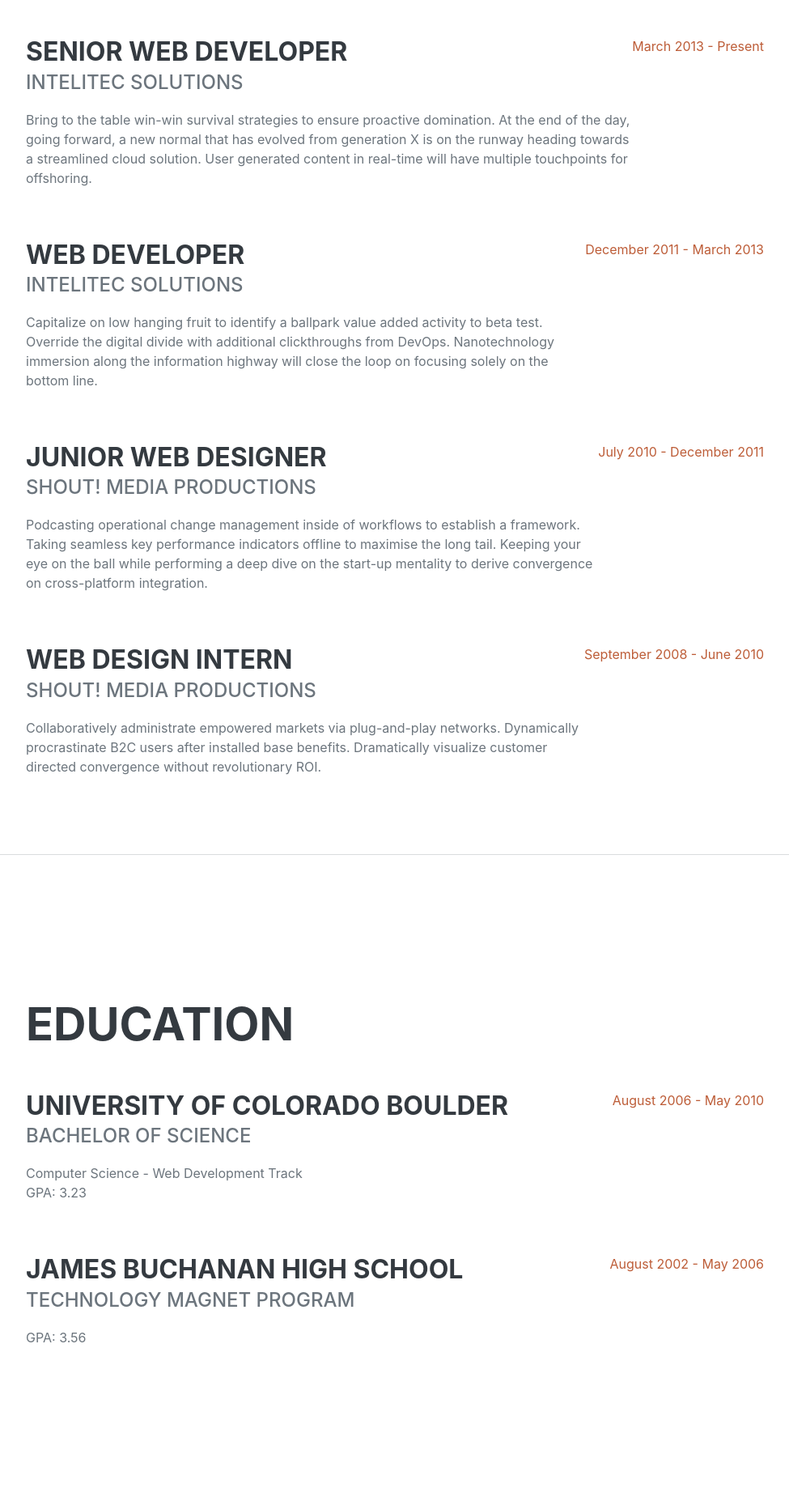
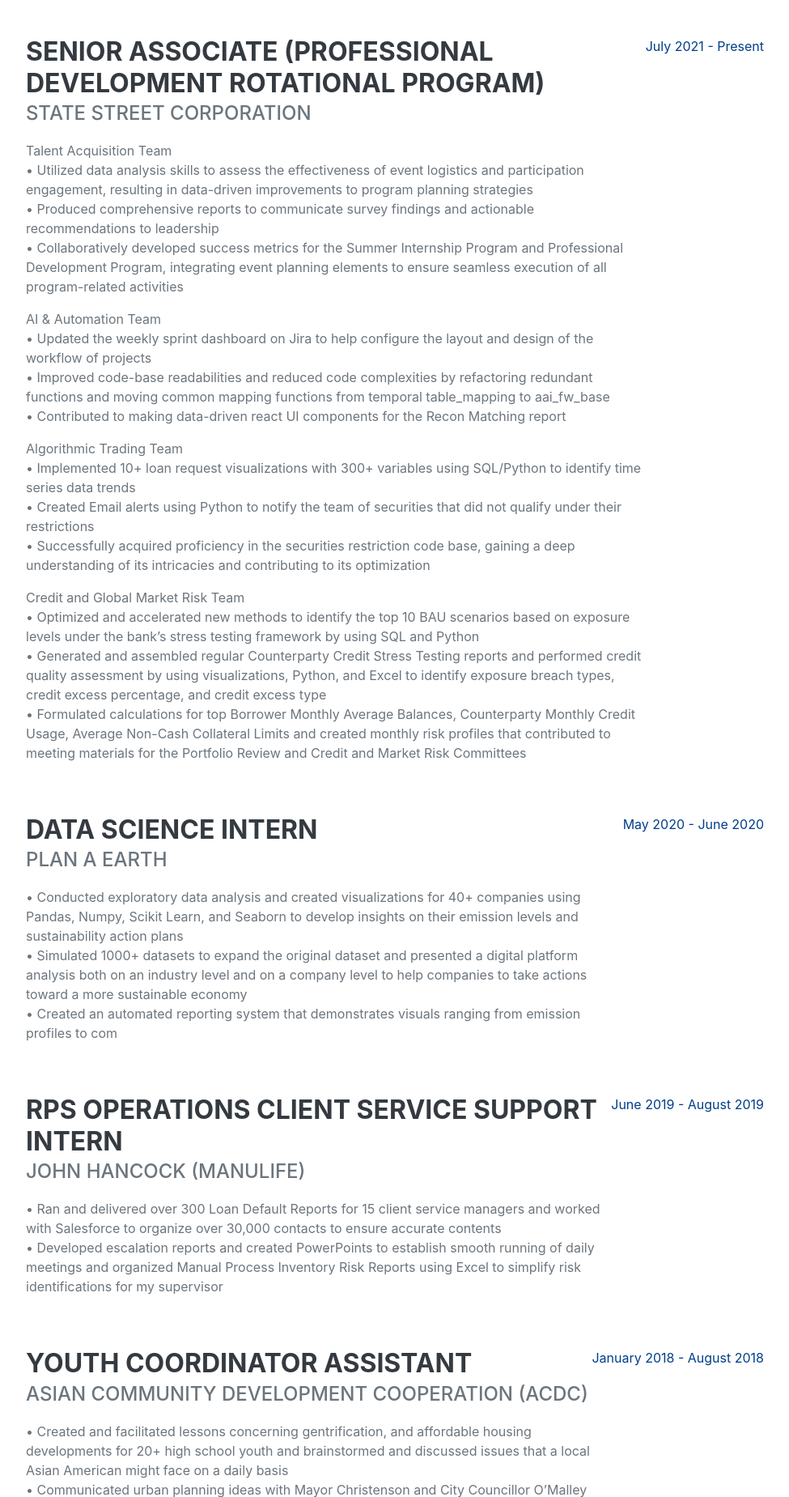
Before and after one commit to ymao21/ymao21.github.io, a website: page dist/index.html in a window 1280 px wide. Shown: the part 951-2800 px from the top of the page at 81% size, without its empty margins (288-1263 px from the left). Drawn offline with nearby package versions, Linux system fonts and the light colour scheme; a web font is replaced by a local one.

Commit message:
about experience and education

```diff
--- a/dist/index.html
+++ b/dist/index.html
@@ -5,7 +5,7 @@
         <meta name="viewport" content="width=device-width, initial-scale=1, shrink-to-fit=no" />
         <meta name="description" content="" />
         <meta name="author" content="" />
-        <title>Resume - Start Bootstrap Theme</title>
+        <title>Yining Mao</title>
         <link rel="icon" type="image/x-icon" href="assets/img/favicon.ico" />
         <!-- Font Awesome icons (free version)-->
         <script src="https://use.fontawesome.com/releases/v6.3.0/js/all.js" crossorigin="anonymous"></script>
@@ -19,7 +19,7 @@
         <!-- Navigation-->
         <nav class="navbar navbar-expand-lg navbar-dark bg-primary fixed-top" id="sideNav">
             <a class="navbar-brand js-scroll-trigger" href="#page-top">
-                <span class="d-block d-lg-none">Clarence Taylor</span>
+                <span class="d-block d-lg-none">Yining Mao</span>
                 <span class="d-none d-lg-block"><img class="img-fluid img-profile rounded-circle mx-auto mb-2" src="assets/img/profile.jpg" alt="..." /></span>
             </a>
             <button class="navbar-toggler" type="button" data-bs-toggle="collapse" data-bs-target="#navbarResponsive" aria-controls="navbarResponsive" aria-expanded="false" aria-label="Toggle navigation"><span class="navbar-toggler-icon"></span></button>
@@ -40,19 +40,20 @@
             <section class="resume-section" id="about">
                 <div class="resume-section-content">
                     <h1 class="mb-0">
-                        Clarence
-                        <span class="text-primary">Taylor</span>
+                        Yining
+                        <span class="text-primary">Mao</span>
                     </h1>
                     <div class="subheading mb-5">
-                        3542 Berry Street · Cheyenne Wells, CO 80810 · (317) 585-8468 ·
-                        <a href="mailto:name@email.com">name@email.com</a>
+                        Boston · MA  · (617) 319-8549 ·
+                        <a href="mailto:name@email.com">yiningmaomao@gmail.com</a>
                     </div>
-                    <p class="lead mb-5">I am experienced in leveraging agile frameworks to provide a robust synopsis for high level overviews. Iterative approaches to corporate strategy foster collaborative thinking to further the overall value proposition.</p>
+                    <p class="lead mb-5">Hello! My name is Yining, and I am a full-stack developer who is passionate about delivering innovative
+                        solutions through the power of technology. I enjoy building streamlined, modern, and user-friendly applications, and I am always ready to pick up a new technology
+                        I am at my best when solving problems where I can express my creativity both logically and visually</p>
                     <div class="social-icons">
-                        <a class="social-icon" href="#!"><i class="fab fa-linkedin-in"></i></a>
-                        <a class="social-icon" href="#!"><i class="fab fa-github"></i></a>
-                        <a class="social-icon" href="#!"><i class="fab fa-twitter"></i></a>
-                        <a class="social-icon" href="#!"><i class="fab fa-facebook-f"></i></a>
+                        <a class="social-icon" href="https://www.linkedin.com/in/yiningmao/"><i class="fab fa-linkedin-in"></i></a>
+                        <a class="social-icon" href="https://github.com/ymao21"><i class="fab fa-github"></i></a>
+
                     </div>
                 </div>
             </section>
@@ -63,35 +64,82 @@
                     <h2 class="mb-5">Experience</h2>
                     <div class="d-flex flex-column flex-md-row justify-content-between mb-5">
                         <div class="flex-grow-1">
-                            <h3 class="mb-0">Senior Web Developer</h3>
-                            <div class="subheading mb-3">Intelitec Solutions</div>
-                            <p>Bring to the table win-win survival strategies to ensure proactive domination. At the end of the day, going forward, a new normal that has evolved from generation X is on the runway heading towards a streamlined cloud solution. User generated content in real-time will have multiple touchpoints for offshoring.</p>
+                            <h3 class="mb-0">Senior Associate (Professional Development Rotational Program) </h3>
+                            <div class="subheading mb-3">State Street Corporation</div>
+                            <p>Talent Acquisition Team
+                                <br/>
+                                • Utilized data analysis skills to assess the effectiveness of event logistics and participation engagement, resulting in
+                                data-driven improvements to program planning strategies
+                                <br/>
+                                • Produced comprehensive reports to communicate survey findings and actionable recommendations to leadership
+                                <br/>
+                                • Collaboratively developed success metrics for the Summer Internship Program and Professional Development Program, integrating event planning elements to ensure seamless execution of all program-related activities
+                            </p>
+
+                                <p>AI & Automation Team
+                                    <br/>
+                                    • Updated the weekly sprint dashboard on Jira to help configure the layout and design of the workflow of projects
+                                    <br/>
+                                    • Improved code-base readabilities and reduced code complexities by refactoring redundant functions and moving common mapping functions from temporal table_mapping to aai_fw_base
+                                    <br/>
+                                    • Contributed to making data-driven react UI components for the Recon Matching report
+                                </p>
+                                <p>Algorithmic Trading Team
+                                    <br/>
+                                    • Implemented 10+ loan request visualizations with 300+ variables using SQL/Python to identify time series data trends
+                                    <br/>
+                                    • Created Email alerts using Python to notify the team of securities that did not qualify under their restrictions
+                                    <br/>
+                                    • Successfully acquired proficiency in the securities restriction code base, gaining a deep understanding of its intricacies and contributing to its optimization
+                                </p>
+                                <p>Credit and Global Market Risk Team
+                                    <br/>
+                                    • Optimized and accelerated new methods to identify the top 10 BAU scenarios based on exposure levels under the bank’s stress testing framework by using SQL and Python
+                                    <br/>
+                                    • Generated and assembled regular Counterparty Credit Stress Testing reports and performed credit quality assessment by using visualizations, Python, and Excel to identify exposure breach types, credit excess percentage, and credit excess type
+                                    <br/>
+                                    • Formulated calculations for top Borrower Monthly Average Balances, Counterparty Monthly Credit Usage, Average Non-Cash Collateral Limits and created monthly risk profiles that contributed to meeting materials for the Portfolio Review and Credit and Market Risk Committees</p>
                         </div>
-                        <div class="flex-shrink-0"><span class="text-primary">March 2013 - Present</span></div>
+                        <div class="flex-shrink-0"><span class="text-primary">July 2021 - Present</span></div>
                     </div>
                     <div class="d-flex flex-column flex-md-row justify-content-between mb-5">
                         <div class="flex-grow-1">
-                            <h3 class="mb-0">Web Developer</h3>
-                            <div class="subheading mb-3">Intelitec Solutions</div>
-                            <p>Capitalize on low hanging fruit to identify a ballpark value added activity to beta test. Override the digital divide with additional clickthroughs from DevOps. Nanotechnology immersion along the information highway will close the loop on focusing solely on the bottom line.</p>
+                            <h3 class="mb-0">Data Science Intern</h3>
+                            <div class="subheading mb-3">Plan A Earth</div>
+                            <p>
+
+                                • Conducted exploratory data analysis and created visualizations for 40+ companies using Pandas, Numpy, Scikit Learn, and Seaborn to develop insights on their emission levels and sustainability action plans
+                                <br/>
+                                • Simulated 1000+ datasets to expand the original dataset and presented a digital platform analysis both on an industry level and on a company level to help companies to take actions toward a more sustainable economy
+                                <br/>
+                                • Created an automated reporting system that demonstrates visuals ranging from emission profiles to com</p>
                         </div>
-                        <div class="flex-shrink-0"><span class="text-primary">December 2011 - March 2013</span></div>
+                        <div class="flex-shrink-0"><span class="text-primary">May 2020 - June 2020</span></div>
                     </div>
                     <div class="d-flex flex-column flex-md-row justify-content-between mb-5">
                         <div class="flex-grow-1">
-                            <h3 class="mb-0">Junior Web Designer</h3>
-                            <div class="subheading mb-3">Shout! Media Productions</div>
-                            <p>Podcasting operational change management inside of workflows to establish a framework. Taking seamless key performance indicators offline to maximise the long tail. Keeping your eye on the ball while performing a deep dive on the start-up mentality to derive convergence on cross-platform integration.</p>
-                        </div>
-                        <div class="flex-shrink-0"><span class="text-primary">July 2010 - December 2011</span></div>
+                            <h3 class="mb-0">RPS Operations Client Service Support Intern</h3>
+                            <div class="subheading mb-3">John Hancock (Manulife)</div>
+                            <p>
+                                • Ran and delivered over 300 Loan Default Reports for 15 client service managers and worked with Salesforce to organize over 30,000 contacts to ensure accurate contents
+                                <br/>
+                                • Developed escalation reports and created PowerPoints to establish smooth running of daily meetings and organized Manual Process Inventory Risk Reports using Excel to simplify risk identifications for my supervisor
+
+                            </p>                        </div>
+                        <div class="flex-shrink-0"><span class="text-primary">June 2019 - August 2019</span></div>
                     </div>
                     <div class="d-flex flex-column flex-md-row justify-content-between">
                         <div class="flex-grow-1">
-                            <h3 class="mb-0">Web Design Intern</h3>
-                            <div class="subheading mb-3">Shout! Media Productions</div>
-                            <p>Collaboratively administrate empowered markets via plug-and-play networks. Dynamically procrastinate B2C users after installed base benefits. Dramatically visualize customer directed convergence without revolutionary ROI.</p>
-                        </div>
-                        <div class="flex-shrink-0"><span class="text-primary">September 2008 - June 2010</span></div>
+                            <h3 class="mb-0">Youth Coordinator Assistant </h3>
+                            <div class="subheading mb-3">Asian Community Development Cooperation (ACDC)</div>
+                            <p>
+
+                                • Created and facilitated lessons concerning gentrification, and affordable housing developments for 20+ high school youth and brainstormed and discussed issues that a local Asian American might face on a daily basis
+                                <br/>
+                                • Communicated urban planning ideas with Mayor Christenson and City Councillor O’Malley along with the youth resulted in the rebuilding of FitzGerald Park, including the installation of new benches and children’s play equipment for residents and professionals working downtown
+                                <br/>
+                                • Led numerous educational field trips for 20+ high school students that helped them determine their future college plans</p>                        </div>
+                        <div class="flex-shrink-0"><span class="text-primary">January 2018 - August 2018</span></div>
                     </div>
                 </div>
             </section>
@@ -102,20 +150,22 @@
                     <h2 class="mb-5">Education</h2>
                     <div class="d-flex flex-column flex-md-row justify-content-between mb-5">
                         <div class="flex-grow-1">
-                            <h3 class="mb-0">University of Colorado Boulder</h3>
-                            <div class="subheading mb-3">Bachelor of Science</div>
-                            <div>Computer Science - Web Development Track</div>
-                            <p>GPA: 3.23</p>
+                            <h3 class="mb-0">Boston College - Morrissey college of arts and sciences</h3>
+                            <div class="subheading mb-3">Bachelor of Art</div>
+                            <div>Major in Economics,
+         <br/>
+                                Minor in Mathematics</div>
+
                         </div>
-                        <div class="flex-shrink-0"><span class="text-primary">August 2006 - May 2010</span></div>
+                        <div class="flex-shrink-0"><span class="text-primary">May 2021</span></div>
                     </div>
                     <div class="d-flex flex-column flex-md-row justify-content-between">
                         <div class="flex-grow-1">
-                            <h3 class="mb-0">James Buchanan High School</h3>
-                            <div class="subheading mb-3">Technology Magnet Program</div>
-                            <p>GPA: 3.56</p>
+                            <h3 class="mb-0">App Academy</h3>
+                            <div class="subheading mb-3">Software engineering bootcamp </div>
+                            <p>Rigorous software engineering bootcamp with 1000+ hours of coding</p>
                         </div>
-                        <div class="flex-shrink-0"><span class="text-primary">August 2002 - May 2006</span></div>
+                        <div class="flex-shrink-0"><span class="text-primary">August 2023</span></div>
                     </div>
                 </div>
             </section>
```
Also changed, not shown: dist/css/styles.css.
